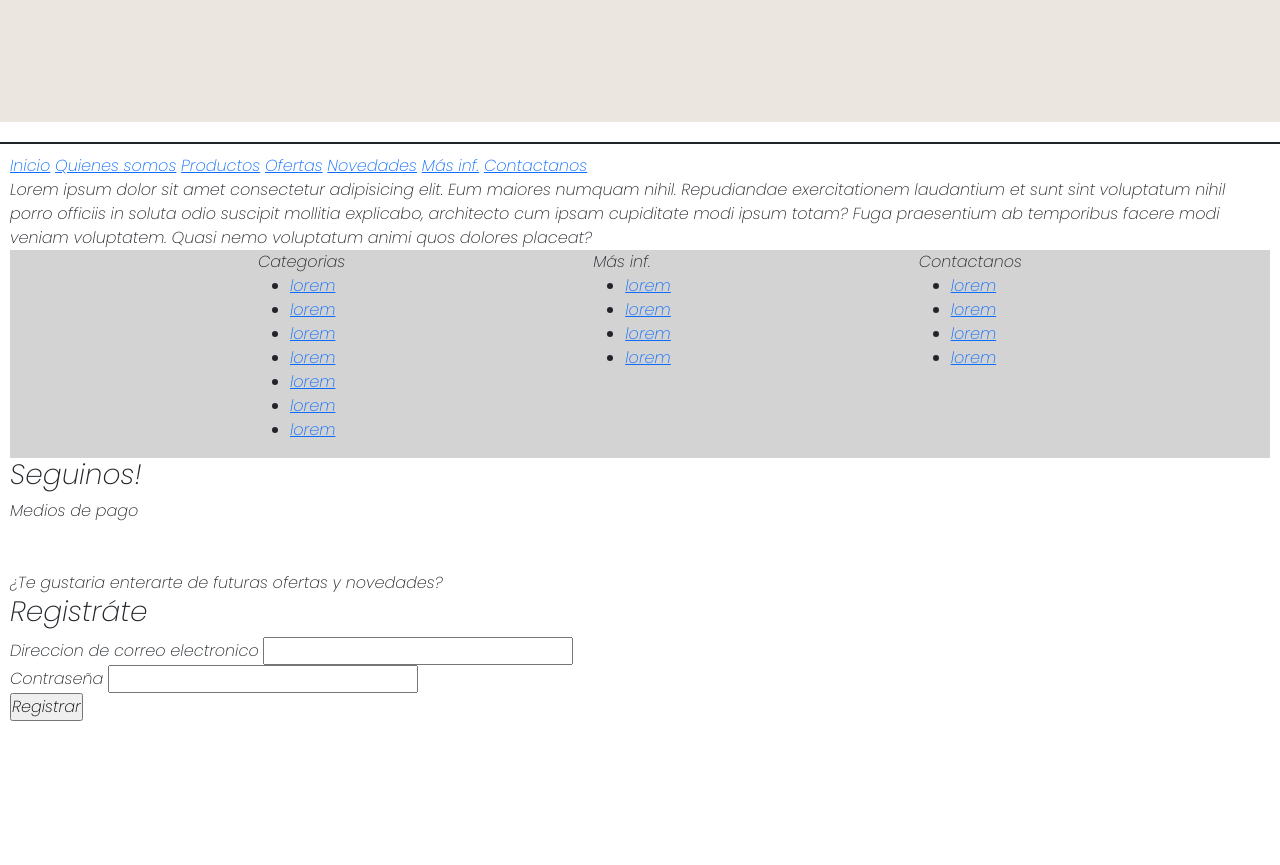
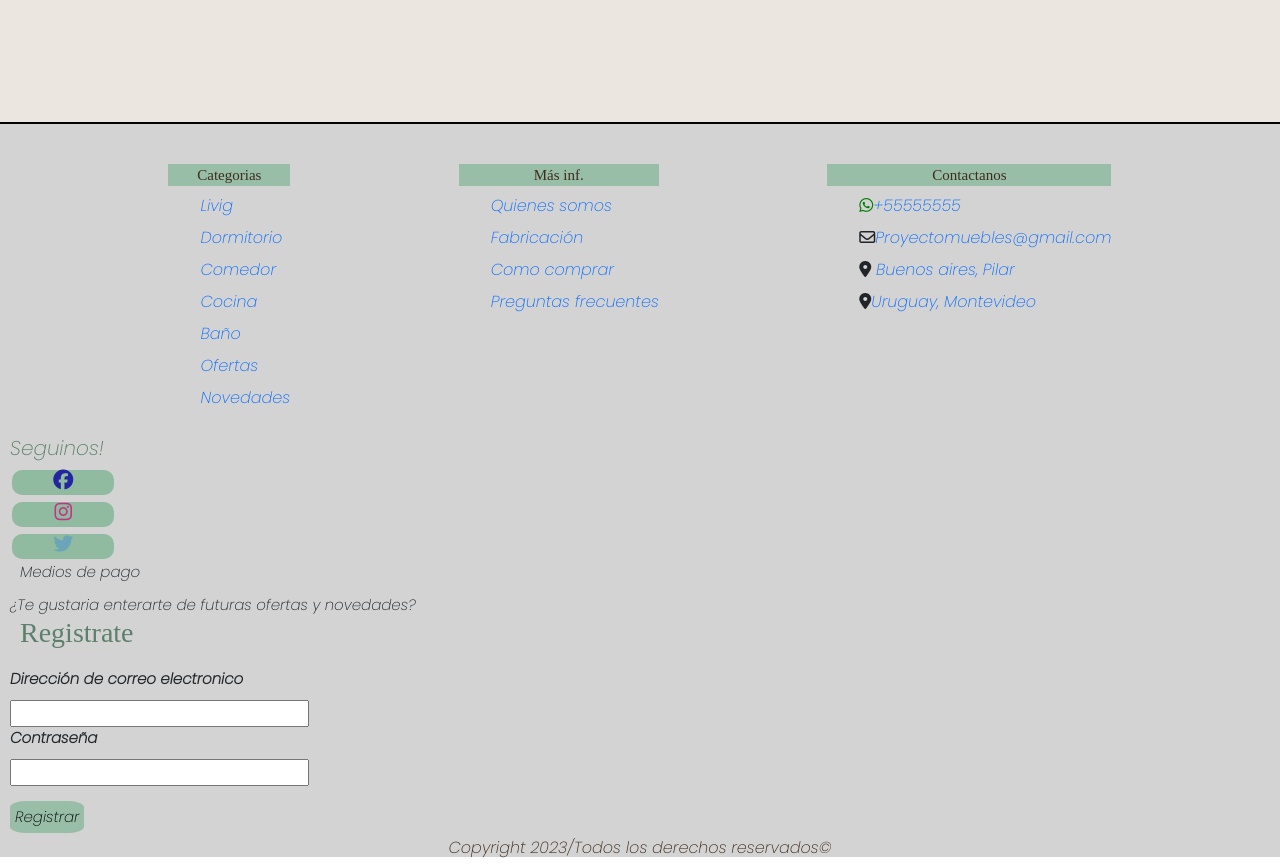
Before and after one commit to Aleccaceres/Proyecto_E-commerce, a plain HTML site: page home.html in a window 1280 px wide. Shown: the part 3600-4465 px from the top of the page. Before the commit the page ends 4331 px from the top, so only its background shows below. Drawn offline with nearby package versions, Linux system fonts and the light colour scheme; a web font is replaced by a local one.

Commit message:
body header footer

```diff
--- a/home.html
+++ b/home.html
@@ -203,41 +203,22 @@
 
         </div>
     </div>
-
-
- <div class="footer">
-    <nav>
-
-      <a href="#">Inicio</a>
-      <a href="#">Quienes somos</a>
-      <a href="#">Productos</a>
-      <a href="#">Ofertas</a>
-      <a href="#">Novedades</a>
-      <a href="#">Más inf.</a>
-      <a href="#">Contactanos</a>
-    </nav>
-
-      <div class="contenedor1">
-  Lorem ipsum dolor sit amet consectetur adipisicing elit. Eum maiores numquam nihil.
-  Repudiandae exercitationem laudantium et sunt sint voluptatum nihil porro officiis
-  in soluta odio suscipit mollitia explicabo, architecto cum ipsam cupiditate modi ipsum totam?
-  Fuga praesentium ab temporibus facere modi veniam voluptatem.
-  Quasi nemo voluptatum animi quos dolores placeat? </div>
-
+<!-- FOOTER -->
 
     <footer>
+
 
       <div class="text-container">
       <div class="textb1">Categorias</div>
       <div class="box1">
           <ul class="list1">
-          <li><a href="#">lorem</a></li>
-          <li><a href="#">lorem</a></li>
-          <li><a href="#">lorem</a></li>
-          <li><a href="#">lorem</a></li>
-          <li><a href="#">lorem</a></li>
-          <li><a href="#">lorem</a></li>
-          <li><a href="#">lorem</a></li>
+          <li><a href="#">Livig</a></li>
+          <li> <a href="#">Dormitorio</a></li>
+          <li><a href="#">Comedor</a></li>
+          <li><a href="#">Cocina</a></li>
+          <li><a href="#">Baño</a></li>
+          <li><a href="#">Ofertas</a></li>
+          <li><a href="#">Novedades</a></li>
         </ul></div>
     </div>
 
@@ -245,59 +226,60 @@
       <div class="textb2">Más inf.</div>
       <div class="box2">
       <ul class="list2">
-          <li><a href="#">lorem</a></li>
-          <li><a href="#">lorem</a></li>
-          <li><a href="#">lorem</a></li>
-          <li><a href="#">lorem</a></li>
+          <li><a href="#">Quienes somos</q></a></li>
+          <li><a href="#">Fabricación</a></li>
+          <li><a href="#">Como comprar</a></li>
+          <li><a href="#">Preguntas frecuentes</a></li>
       </ul> </div>
     </div>
     <div class="text-container">
       <div class="textb3">Contactanos</div>
         <div class="box3">
           <ul class="list3">
-          <li><a href="#">lorem</a></li>
-          <li><a href="#">lorem</a></li>
-          <li><a href="#">lorem</a></li>
-          <li><a href="#">lorem</a></li>
+            <div class="green">
+          <li><i class="fa-brands fa-whatsapp"></i><a href="#">+55555555</a></li></div>
+          <li> <i class="fa-regular fa-envelope"></i></i><a href="#">Proyectomuebles@gmail.com</a></li>
+          <li> <i class="fa-solid fa-location-dot"></i> <a href="#">Buenos aires, Pilar</a></li>
+          <li> <i class="fa-solid fa-location-dot"></i><a href="#">Uruguay, Montevideo</a></li>
       </ul></div>
     </div>
+  </footer>
 
-  </footer>
-     <div class="Follow-icons">
-      <div class="textb4"></div>
+
+  <div class="box4">
       <h3>Seguinos!</h3>
-            <div class="box4">
-
+        <div class="followicons">
+        <div class="blue"><i class="fa-brands fa-facebook"></i></div>
+        <div class="ig"><i class="fa-brands fa-instagram"></i></div>
+        <div class="lightblue"><i class="fa-brands fa-twitter"></i></div>
         </div>
         </div>
-    <div class="Mediosdepago">
 
-      <div class="textb5"> Medios de pago</div>
         <div class="box5">
-      </div>
-
-    </div>
-  <br><br>
+        <h class="textb5"> Medios de pago</h></div>
 
 
-  <div class="textb6">¿Te gustaria enterarte de futuras ofertas y novedades?</div>
+
+
+
   <div class="box6">
-              <h3>Registráte</h3>
-
+  <h class="textb6">¿Te gustaria enterarte de futuras ofertas y novedades?</h>
+       <h3>Registrate</h3>
+           </div>
         </div>
 
   <div class="box7">
   <form class="Form-footer">
-      <label for="Email">Direccion de correo electronico</label>
+      <label for="Email">Dirección de correo electronico</label>
           <input type="email" id="email" name="Email" required>
           <br>
           <label for="password">Contraseña</label>
           <input type="password" id="password" name="password" required>
-          <br>
-          <input type="submit" value="Registrar">
+          <input class="Registrar" type="submit" value="Registrar">
   </form>
   </div>
- </div>
+
+  <h6 class="textfooter">Copyright 2023/Todos los derechos reservados©</h6>
 
 
 
@@ -323,5 +305,5 @@
 
 
     <script src="https://cdn.jsdelivr.net/npm/bootstrap@5.1.3/dist/js/bootstrap.bundle.min.js" integrity="sha384-ka7Sk0Gln4gmtz2MlQnikT1wXgYsOg+OMhuP+IlRH9sENBO0LRn5q+8nbTov4+1p" crossorigin="anonymous"></script>
-
+    </body>
 </html>
--- a/style.css
+++ b/style.css
@@ -231,22 +231,132 @@
     padding: 30px 30px;
 
 }
-.footer{
-    padding: 10px;
-    margin-top: 20px;
-    border-style: solid;
-    border-bottom: transparent;
-    border-left: transparent;
-    border-left: transparent;
-    border-right: transparent;
-    border-width: 2px;
-}
+/* Footer */
 footer {background-color:lightgray;
     display: flex;
     flex-wrap: wrap;
     justify-content: space-evenly;
-    font-family: 'Poppins', sans-serif;
-   }
+   font-family: Arial, Helvetica, sans-serif;
+   width: 100%;
+   padding-top: 30px;
+   border-style: solid;
+   border-width: 2px;
+   border-color: black;
+   border-bottom: transparent;
+   border-left: transparent;
+   border-right: transparent;
+  }
+
+
+  footer ul li a{
+    text-decoration: none;
+
+  }
+
+  .textb1, .textb2, .textb3{
+    color: #3E2C1D;
+   margin-top: 10px;
+   font-family:  'Merriweather', serif;
+   font-size: 15px;
+   background-color: #98bea8;
+   text-align: center;
+   width: 100%;
+  }
+
+  .box1 li, .box2 li, .box3 li {
+    list-style: none;
+    margin-top: 8px;
+    font-size: medium;
+    text-align: left;
+
+  }
+
+
+  .green{
+    color: green;
+  }
+  .box4{
+    background-color:lightgray;
+  padding-top:10px;
+    font-family: Arial, Helvetica, sans-serif
+  }
+  .box4 h3{
+    color: #5C806B;
+    font-size: 20px;
+  }
+  .box4 h3{
+    margin-left: 10px;
+    margin-bottom: 5px;
+  }
+  .box5, .box6, .box7{
+    font-size: 15px;
+    background-color:lightgray;
+    width: 100%;
+    height: 40%;
+    font-family: Arial, Helvetica, sans-serif;
+    padding: 0px 0px 10px 10px;
+  }
+  .box7{
+  height: 170px;
+  width: 100%;
+  font-family: Arial, Helvetica, sans-serif;
+  display: flex;
+  }
+  .textb5 {
+    margin-top: 20px;
+   margin-left: 10px;
+  }
+  .box6 h3{
+    margin-left: 10px;
+    color: #5C806B;
+    font-family: 'Merriweather', serif;
+  }
+  .followicons{
+    font-size: 20px;
+    margin: 0px 10px 0px 10px;
+    width: 8%;
+    display: flex;
+    flex-direction: column;
+  }
+  .followicons i{
+    display: inline-flex;
+    justify-content: center;
+    justify-items: center;
+    background-color:#90bba1 ;
+    width: 100%;
+    border-radius: 10px;
+    height: 25px;
+    margin:2px 2px 2px 2px;
+  }
+  .blue{
+    color: rgb(36, 36, 160);
+  }
+  .ig{
+    color: #C13584;
+  }
+  .lightblue{
+    color: rgb(109, 165, 184);
+  }
+  .box7 form label {
+    display: block;
+    margin-bottom: 10px;
+    font-weight: bold;
+  }
+  .textfooter{
+    text-align: center;
+    background-color:lightgray ;
+    text-decoration: none;
+  color: #3E2C1D;
+  }
+  .box7 form input[type="submit"] {
+    display: flex;
+    margin-top: 15px;
+    padding: 5px;
+    background-color: #98bea8;
+    border: none;
+    cursor: pointer;
+    border-radius: 20%;
+  }
 @media(max-width:500px){
     .photo-gallery{
         flex-direction: column;
```
Lines whose indentation alone changed are shown as unchanged.
